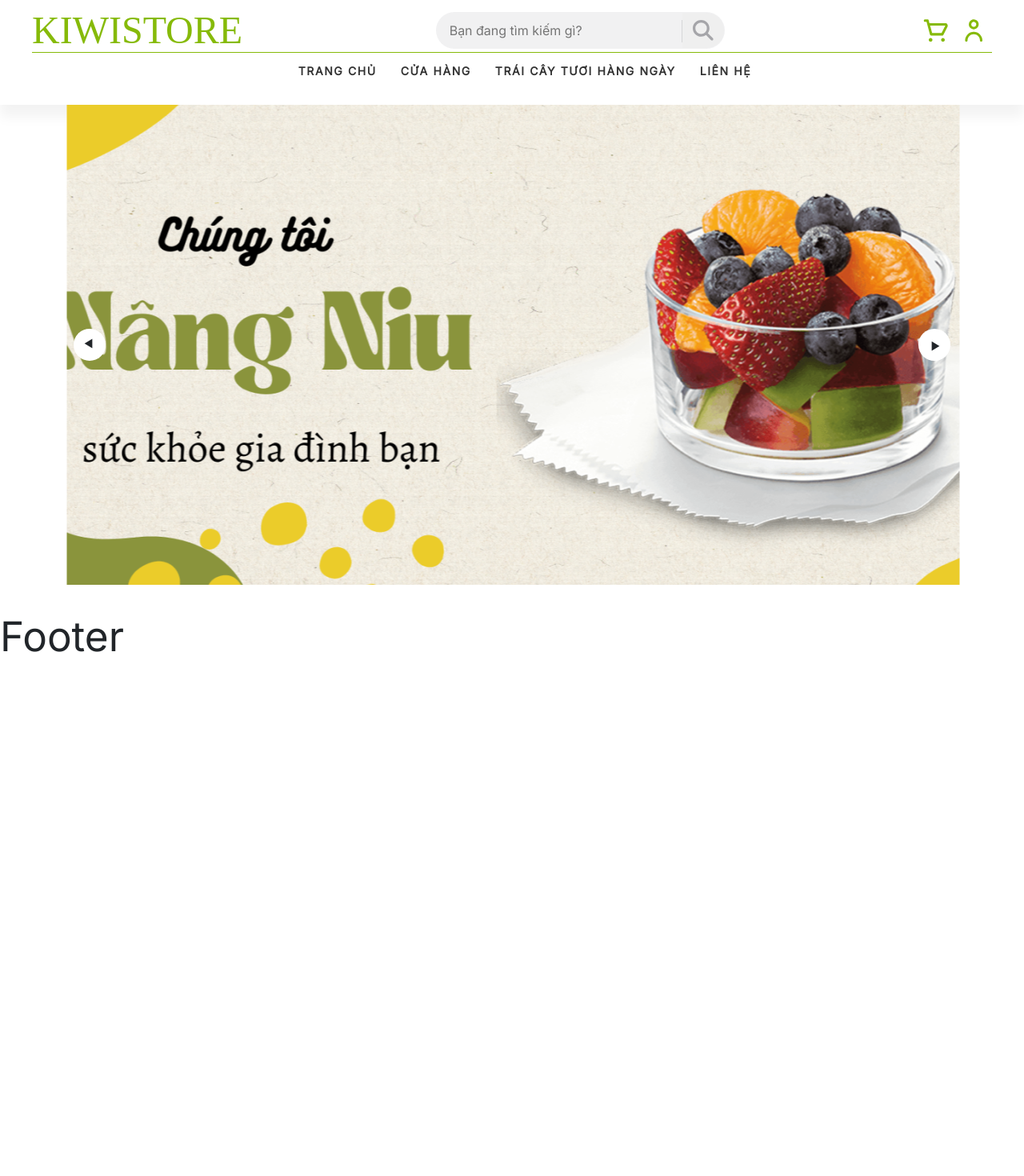
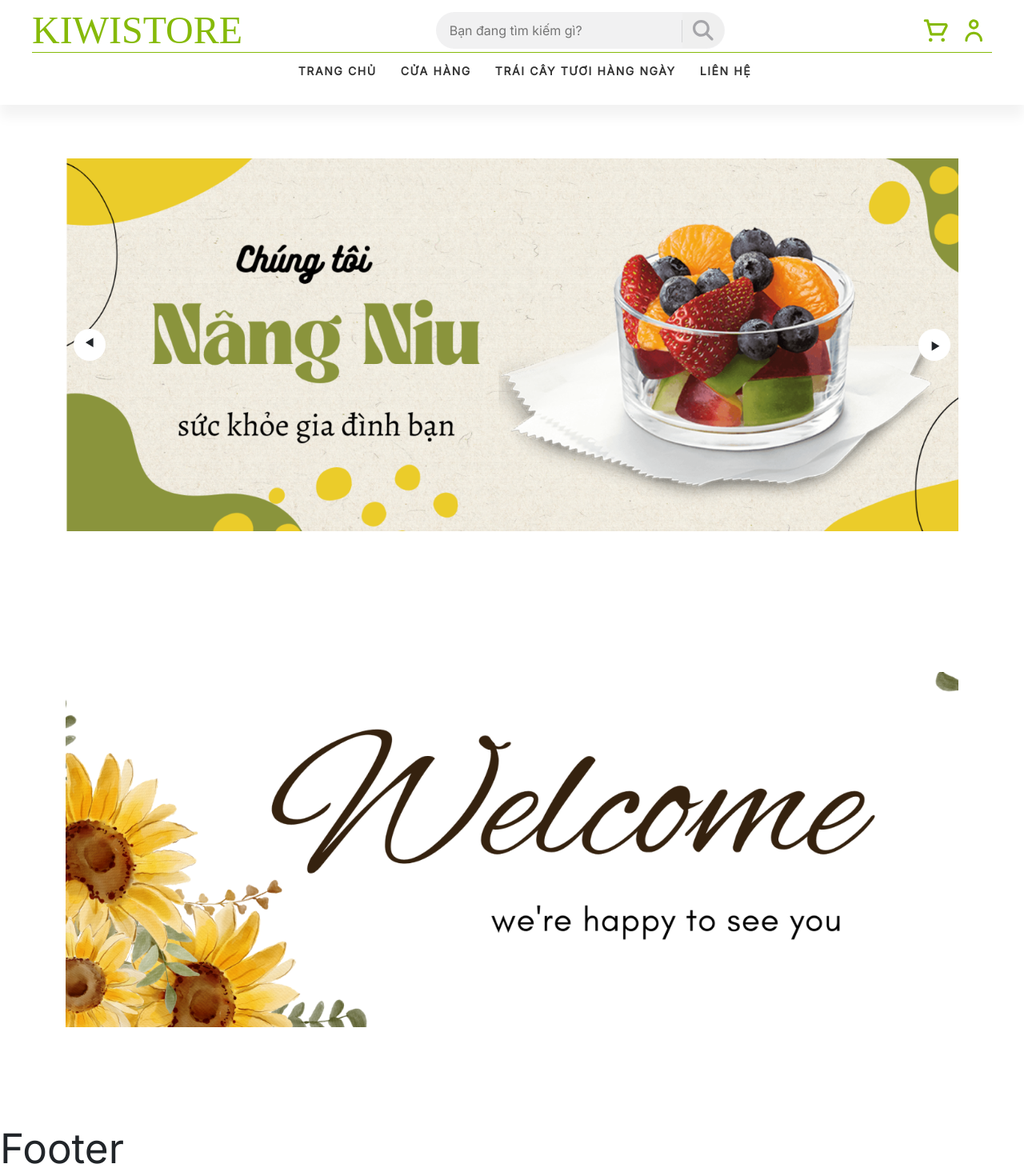
Before and after one commit to LeonCromwell/kiwishop, a React (Create React App) app: page / in a window 1280 px wide. Shown: the top 1470 px of the page at 80% size. Before the commit the page ends 861 px from the top, so only its background shows below. Built offline with nearby package versions, Linux system fonts and the light colour scheme; a web font is replaced by a local one.

Commit message:
update image

```diff
--- a/src/assets/Image/index.js
+++ b/src/assets/Image/index.js
@@ -1,5 +1,6 @@
-const Image = {
+const images = {
     noimage: require('~/assets/Image/noimage.jpg'),
+    welcome: require('~/assets/Image/welcome.png'),
 };
 
-export default Image;
+export default images;
--- a/src/components/Image/Image.js
+++ b/src/components/Image/Image.js
@@ -2,9 +2,9 @@ import classNames from 'classnames';
 import { forwardRef, useState } from 'react';
 
 import style from './Image.module.scss';
-import { Image as image } from '~/assets/Image';
+import images from '~/assets/Image';
 
-function Image({ src, alt, fallback = image.noimage, className, ...passProps }, ref) {
+function Image({ src, alt, fallback = images.noimage, className, ...passProps }, ref) {
     const [fallBack, setFallBack] = useState('');
 
     const handleError = () => {
--- a/src/components/Slide/Slide.js
+++ b/src/components/Slide/Slide.js
@@ -53,7 +53,7 @@ function Slide() {
 
         const handle = () => {
             timeoutId = setTimeout(() => {
-                console.log('paginate(1);');
+                // console.log('paginate(1);');
                 paginate(1);
             }, 5000);
         };
--- a/src/pages/Home/Home.js
+++ b/src/pages/Home/Home.js
@@ -2,6 +2,8 @@ import classNames from 'classnames/bind';
 
 import style from './Home.module.scss';
 import Slide from '~/components/Slide';
+import Image from '~/components/Image';
+import images from '~/assets/Image';
 
 const cx = classNames.bind(style);
 
@@ -12,6 +14,10 @@ function Home() {
                 <div className={cx('intro')}>
                     <Slide />
                 </div>
+                <div className={cx('welcome')}>
+                    {/* <WcImage src={Image.welcome} alt="Welcome" /> */}
+                    <Image src={images.welcome} alt="Welcome" />
+                </div>
             </div>
         </div>
     );
--- a/src/pages/Home/Home.module.scss
+++ b/src/pages/Home/Home.module.scss
@@ -21,8 +21,17 @@
     img {
         position: absolute;
         width: 100%;
-        height: 100%;
-        object-fit: cover;
+        // height: 100%;
+        object-fit: scale-down;
       }
 
 }
+
+.welcome{
+    margin-top: 2.5rem;
+    width: 100%;
+    height: 600px;
+    display: flex;
+    justify-content: center;
+    align-items: center;
+}
```
Also changed, not shown: src/assets/Image/welcome.png (added).
